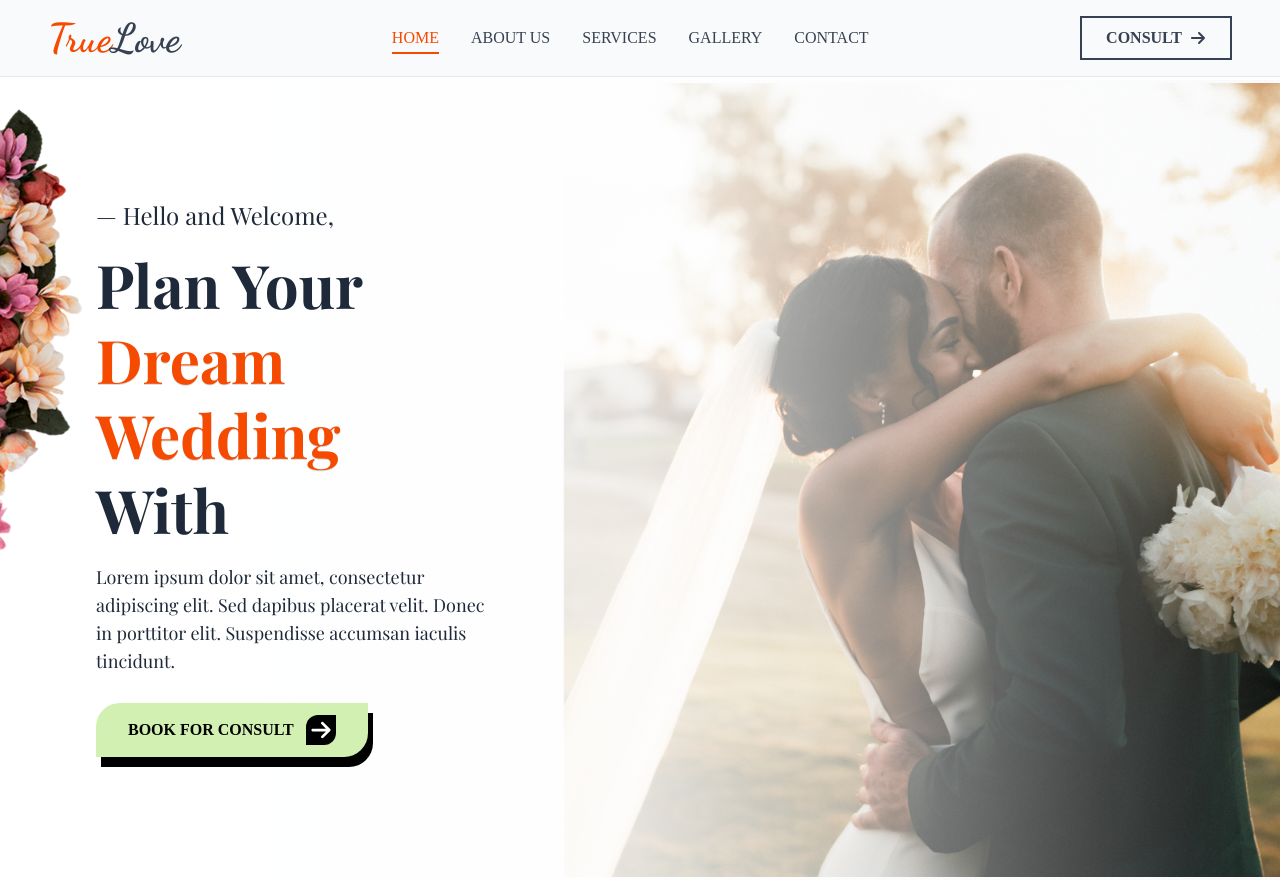
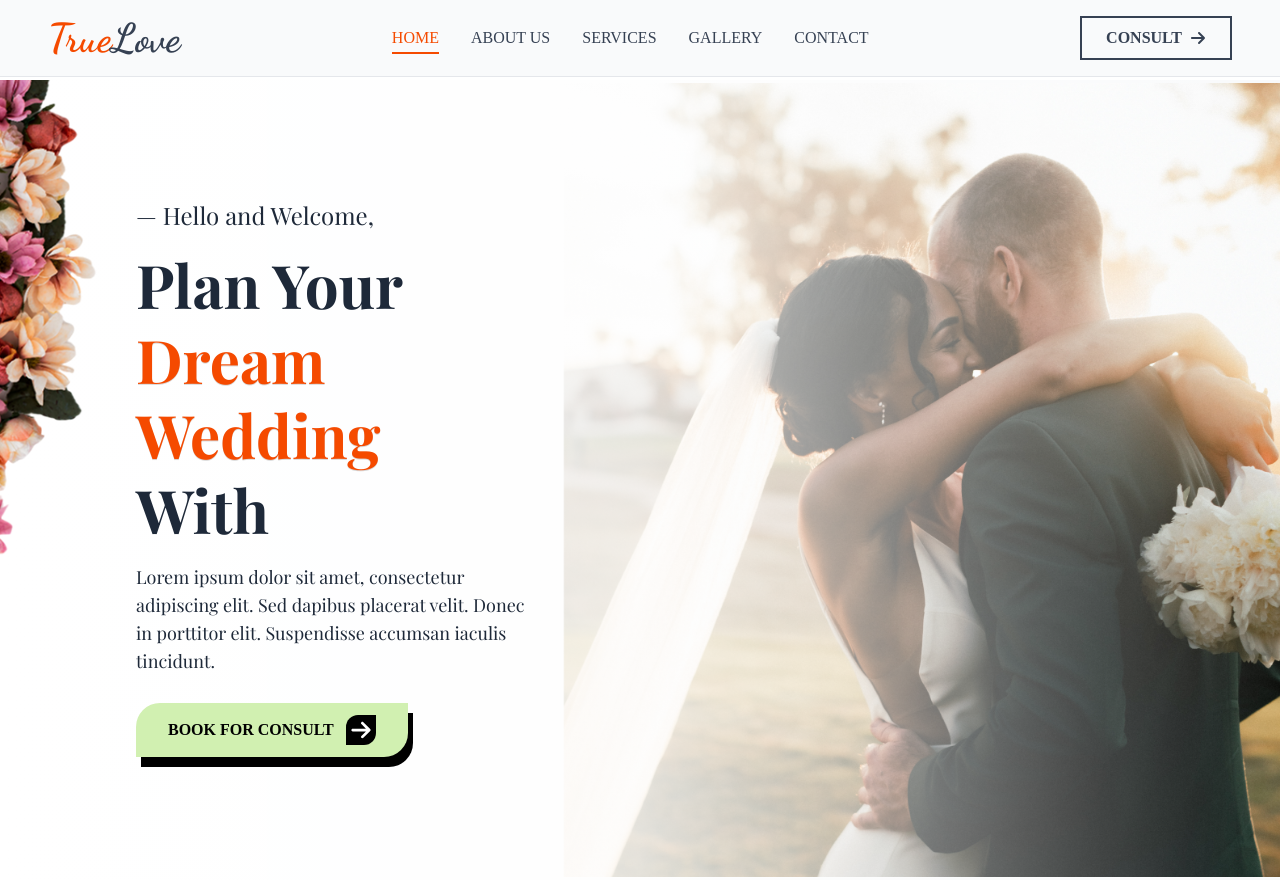
Before and after one commit to DsDigitalz/Wedding-Website, a React (Vite) app: page / in a window 1280 px wide. Built offline with nearby package versions, Linux system fonts and the light colour scheme; a web font is replaced by a local one.

Commit message:
added AboutSection.jsx

```diff
--- a/src/Components/Hero.jsx
+++ b/src/Components/Hero.jsx
@@ -5,22 +5,26 @@ export default function Hero() {
   return (
     <section className="-z-50 top-20 relative flex flex-col lg:flex-row items-center justify-between h-screen bg-gray-50 overflow-hidden">
       {/* Left Content Area */}
-      <div className="lg:relative absolute top-20 lg:top-0 z-10 w-full lg:w-1/2 p-6 md:p-12 lg:pl-24 lg:py-20 flex flex-col justify-center text-center  lg:text-left">
       {/* Decorative Flowers - Left */}
-        <div className="absolute -left-5  top-1/2 -translate-y-1/2 lg:top-50 lg:bottom-0 lg:left-0 opacity-80 lg:opacity-100 z-0">
+      <div className="absolute -left-5  top-1/2 -translate-y-1/2 lg:top-50 lg:bottom-0 lg:left-0 opacity-80 lg:opacity-100 z-1">
         {/* Replace with your actual flower image or SVG */}
         {/* This is a placeholder for the flower image on the left side */}
         <img
           src="flowerbg.png" // Placeholder image URL
           alt="Decorative Flowers"
-            className="w-24 lg:w-24  lg:object-cover" // Adjust size and rotation as needed
+          className="w-24 lg:w-28 lg:object-cover" // Adjust size and rotation as needed
         />
       </div>
-
-        <p className="text-lg sm:text-2xl text-gray-800 mb-4 z-10">— Hello and Welcome,</p>
+      <div className="lg:relative absolute top-20 xl:left-10 lg:top-0 z-10 w-full lg:w-1/2 p-6 md:p-12 lg:pl-24 lg:py-20 flex flex-col justify-center text-center  lg:text-left">
+        <p className="text-lg sm:text-2xl text-gray-800 mb-4 z-10">
+          — Hello and Welcome,
+        </p>
         <h1 className="text-4xl sm:text-5xl md:text-6xl lg:text-6xl font-bold text-gray-800 leading-tight mb-4 z-10">
           Plan Your <br />
-          <span className="text-orange-600 text-shadow-2xs">Dream Wedding</span> <br />
+          <span className="text-orange-600 text-shadow-2xs">
+            Dream Wedding
+          </span>{" "}
+          <br />
           With
         </h1>
         <p className="text-base md:text-lg text-gray-800 mb-8 max-w-xl mx-auto lg:mx-0 z-10">
```
Also changed, not shown: src/Components/AboutSection.jsx (added). Lines whose indentation alone changed are shown as unchanged.
